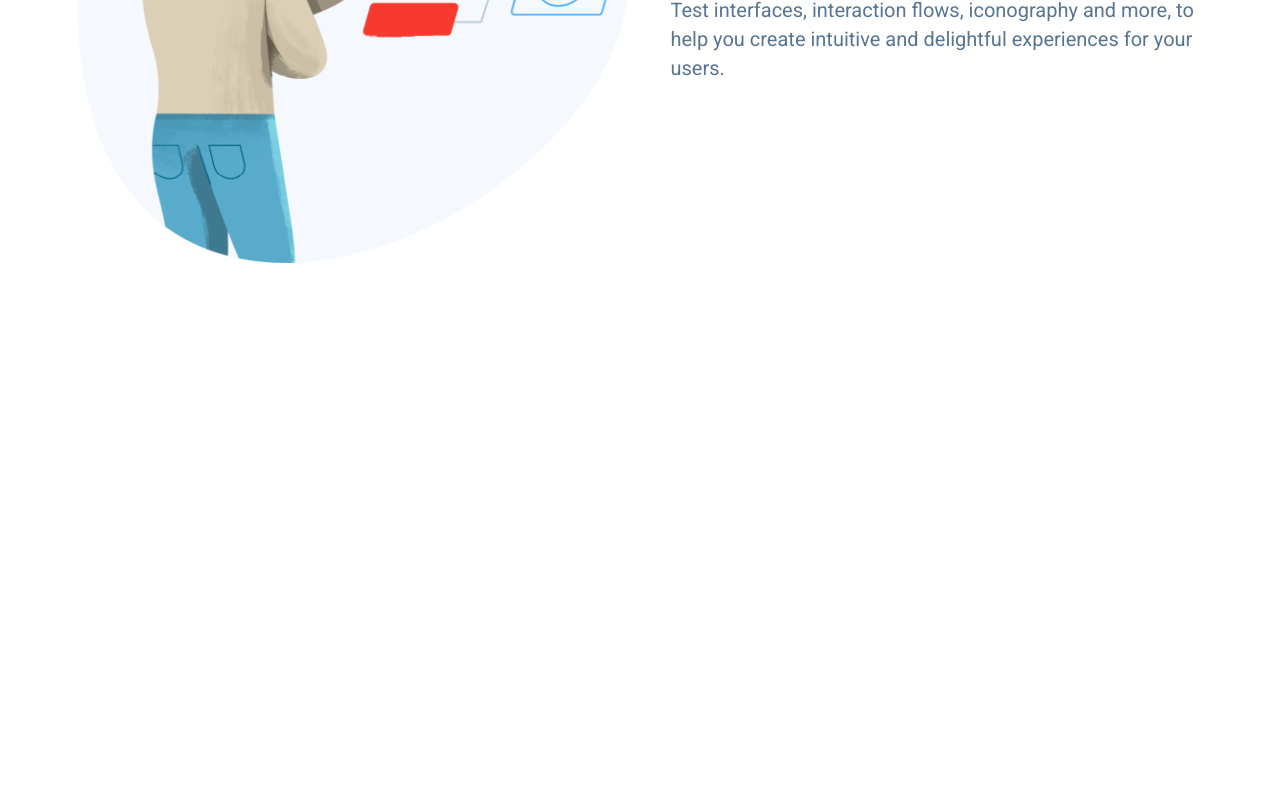
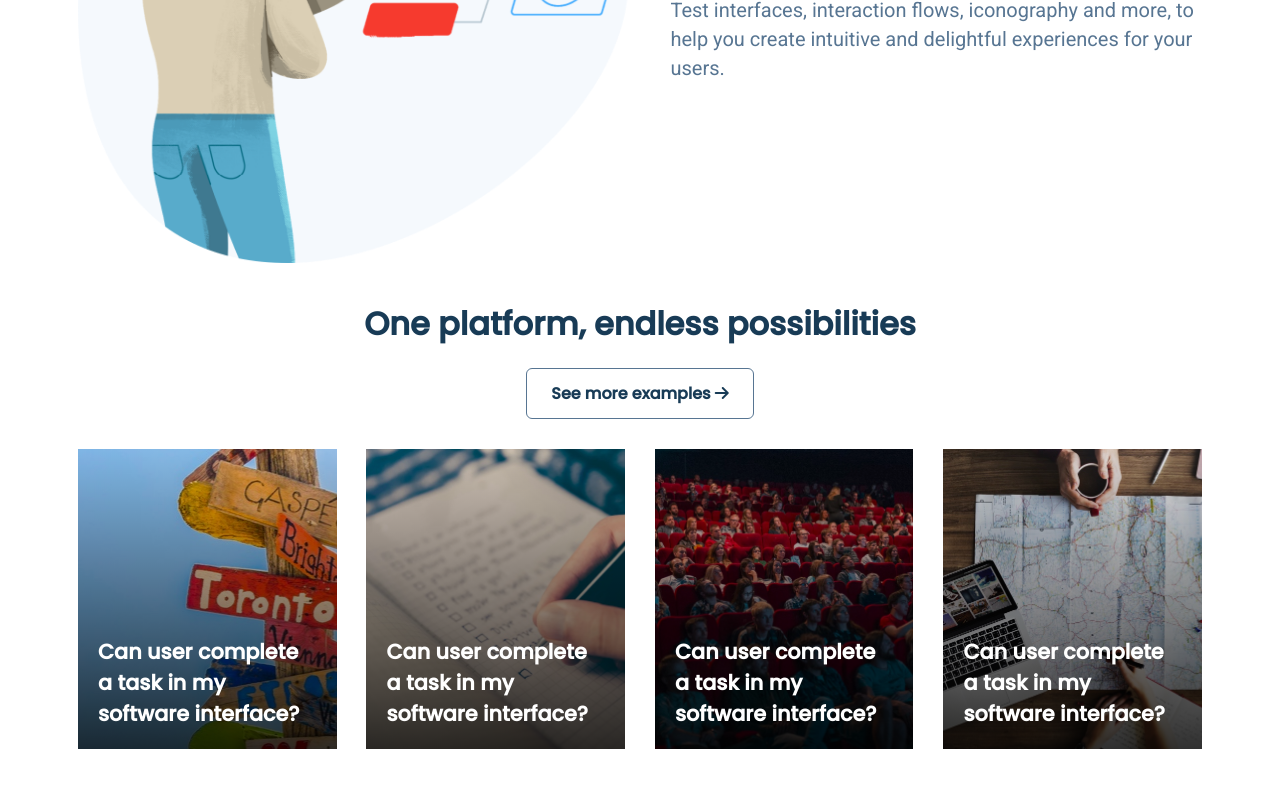
Before and after one commit to avanish-cse/UsabilityHub-Clone, a plain HTML site: page index.html in a window 1280 px wide. Shown: the part 3021-3809 px from the top of the page. Drawn offline with Linux system fonts and the light colour scheme.

Commit message:
Add examples section

```diff
--- a/css/style.css
+++ b/css/style.css
@@ -236,3 +236,45 @@ header {
     flex-direction: column;
     align-items: flex-start;
 }
+
+/* examples header */
+
+.examples-header {
+    flex-direction: column;
+    gap: 20px;
+}
+
+.examples-area {
+    justify-content: space-between;
+    margin-block: 30px;
+}
+
+.examples-card {
+    width: 23%;
+    position: relative;
+    min-height: 300px;
+    background: black;
+    background: linear-gradient(rgba(0, 0, 0, 0.1),rgb(0, 0,0, 0.8)), url(../assets/asset\ 35.jpeg);
+}
+
+.examples-card:nth-child(2) {
+    background: linear-gradient(rgba(0,0,0,0.1), rgba(0,0,0,0.8)), url('../assets/asset 34.jpeg');
+    background-size: cover;
+}
+.examples-card:nth-child(3) {
+    background: linear-gradient(rgba(0,0,0,0.1), rgba(0,0,0,0.8)), url('../assets/asset 36.jpeg');
+    background-size: cover;
+}
+.examples-card:nth-child(4) {
+    background: linear-gradient(rgba(0,0,0,0.1), rgba(0,0,0,0.8)), url('../assets/asset 37.jpeg');
+    background-size: cover;
+}
+
+.card-text {
+    position: absolute;
+    bottom: 20px;
+    left: 20px;
+    right: 20px;
+    color: white;
+
+}
--- a/index.html
+++ b/index.html
@@ -179,10 +179,34 @@
         </div>
 
     </section>
-    <section class="big-feature-section"></section>
-    <section class="big-feature-section"></section>
 
-    <section class="examples-section"></section>
+
+    <!-- Examples Section -->
+
+
+
+    <section class="examples-section">
+        <div class="container">
+            <div class="examples-header flex">
+                <h2 class="examples-heading-text">One platform, endless possibilities</h2>
+                <a class="secondary-button" href="#">See more examples <i class="fa-solid fa-arrow-right"></i></a>
+            </div>
+            <div class="examples-area flex">
+                <a href="#" class="examples-card">
+                    <h3 class="card-text">Can user complete a task in my software interface?</h3>
+                </a>
+                <a href="#" class=" examples-card">
+                    <h3 class="card-text">Can user complete a task in my software interface?</h3>
+                </a>
+                <a href="#" class="examples-card">
+                    <h3 class="card-text">Can user complete a task in my software interface?</h3>
+                </a>
+                <a href="#" class="examples-card">
+                    <h3 class="card-text">Can user complete a task in my software interface?</h3>
+                </a>
+            </div>
+        </div>
+    </section>
 
     <sectionn class="cta-section"></sectionn>
 
```
